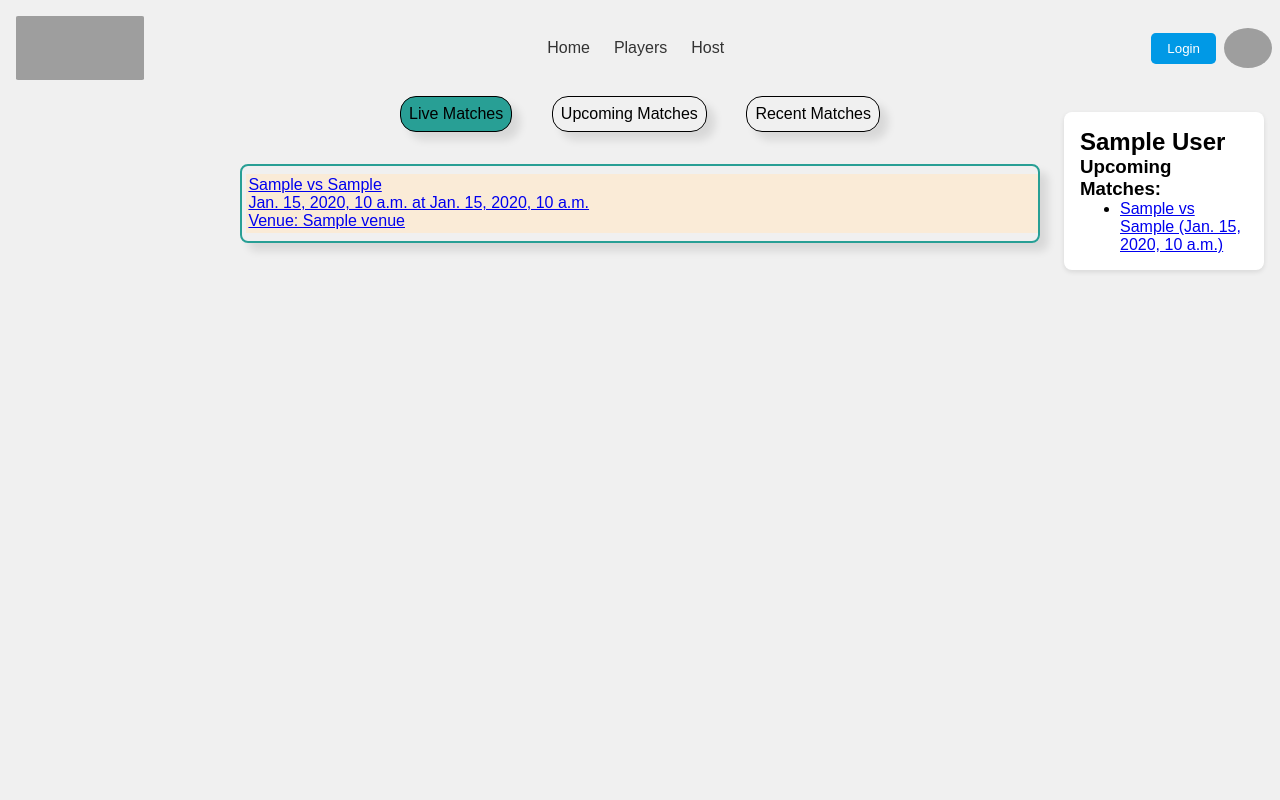
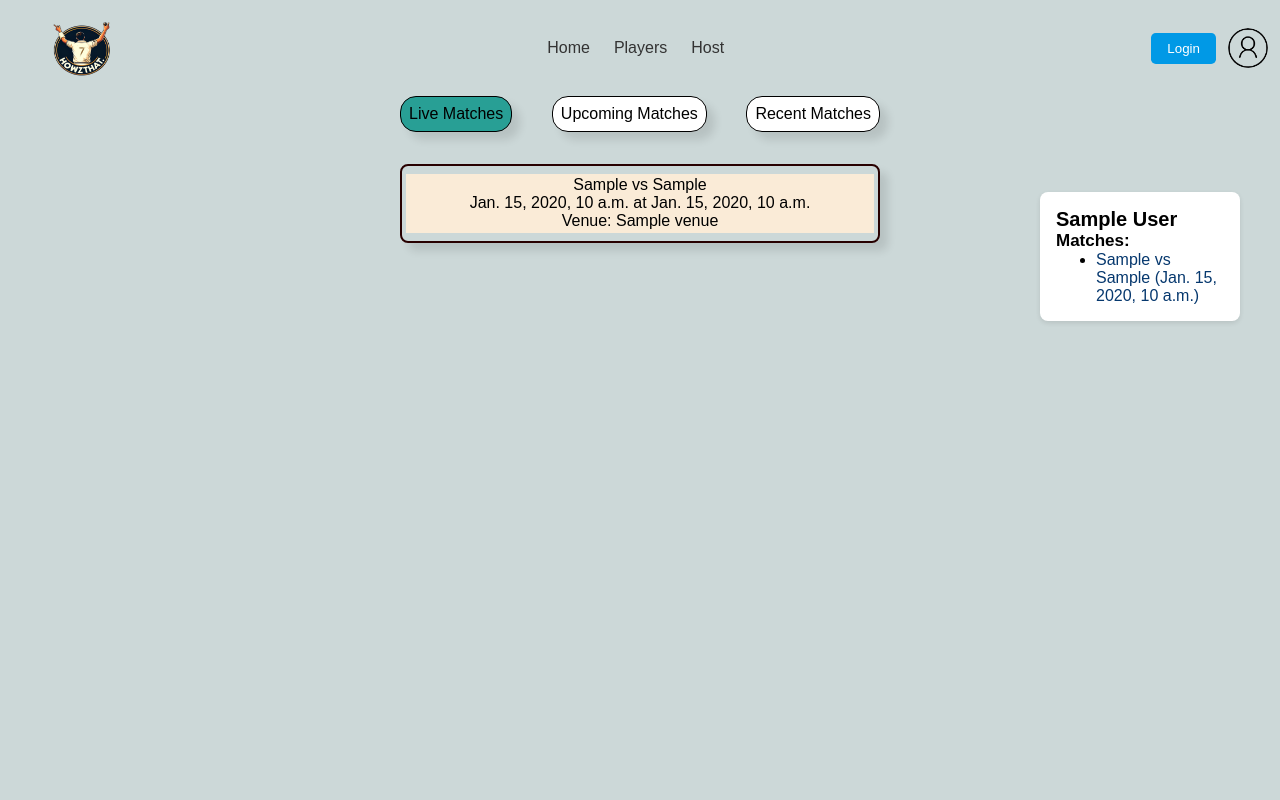
Before and after one commit to prax2712/Cricket-app, a Django app: template liveHost/app/templates/home.html in a window 1280 px wide. Run offline with Django 5.2, Linux system fonts and the light colour scheme; the template is opened without the code that fills it: most values are stand-ins (such as "Sample title", 1, 10 or a date in 2020); grey boxes are pictures that could not be loaded.

Commit message:
Completed

```diff
--- a/liveHost/app/consumers.py
+++ b/liveHost/app/consumers.py
@@ -598,9 +598,9 @@ class MatchView(WebsocketConsumer):
             'first_batting': match.first_batting,
             'toss_winner': match.toss_winner,
             'maximum_overs': match.maximum_overs,
+            'match_status': match.status,
             'innings_no': innings1.innings_no,
-            'innings1_score_num': match.innings1_score,
-            'innings2_score_num': match.innings2_score,
+            'innings1_score_num': innings1.runs_scored,
             'innings1_overs_num': match.innings1_overs,
             'innings2_overs_num': match.innings2_overs,
             'innings1_score': "Score: " + str(match.innings1_score) + "/" + str(match.innings1_wickets) + " (" + str(str(int(match.innings1_overs/6)) + "." + str(match.innings1_overs%6)) + ")",
--- a/liveHost/app/templates/home.html
+++ b/liveHost/app/templates/home.html
@@ -37,11 +37,11 @@
       </div>
     <div id="profile-info">
       {% if player %}
-        <h2>{{ player.first_name }} {{ player.last_name }}</h2>
-        <h3>Upcoming Matches:</h3>
+        <h2 id="profile-title">{{ player.first_name }} {{ player.last_name }}</h2>
+        <h3 style="font-size:17px;">Matches:</h3>
         <ul>
         {% for match in upcoming_matches_host %}
-        <li><a href="{% url 'toss' match.match_id %}">{{ match.team1 }} vs {{ match.team2 }} ({{ match.match_date }})</a></li>
+        <li><a href="{% url 'toss' match.match_id %}" class="matches_list">{{ match.team1 }} vs {{ match.team2 }} ({{ match.match_date }})</a></li>
         {% endfor %}
         </ul>
       {% endif %}
@@ -60,18 +60,18 @@
         </div>
         <div class="tab-content" id="tab-content-upcoming">
           {% for match in upcoming_matches %}
-            <a href="/liveView/{{ match.match_id }}" class="match_link">
-              <div class="info">
-                <p class="details">{{match.team1}} vs {{match.team2}}</p>
-                <p class="details">{{match.match_date}} at {{match.match_time}}</p>
-                <p class="details">Venue: {{match.venue}}</p>
+            <div>
+              <div class="info-upcoming">
+                <p class="details-up">{{match.team1}} vs {{match.team2}}</p>
+                <p class="details-up">{{match.match_date}} at {{match.match_time}}</p>
+                <p class="details-up">Venue: {{match.venue}}</p>
               </div>
-            </a>
+            </div>
           {% endfor %}
         </div>
         <div class="tab-content" id="tab-content-recent">
           {% for match in recent_matches %}
-            <a href="/liveView/{{ match.match_id }}" class="match_link">
+            <a href="/match_summary/{{ match.match_id }}" class="match_link">
               <div class="info">
                 <p class="details">{{match.team1}} vs {{match.team2}}</p>
                 <p class="details">{{match.match_date}} at {{match.match_time}}</p>
--- a/liveHost/app/templates/liveView.html
+++ b/liveHost/app/templates/liveView.html
@@ -8,6 +8,7 @@
     <link rel="stylesheet" href="{% static 'liveView.css' %}" />
   </head>
   <body>
+    <div class="scorecard1">
     <div class="scorecard">
       <div class="teams">
         <div class="team team-1"><span id="team1"></span></div>
@@ -42,6 +43,8 @@
           <span class="bowler-overs" id="bowler-overs">Overs:0.0</span>
         </div>
       </div>
+      <div id="need"></div>
+      <div> <br></div>
       <div>Curr Run Rate: <span id="curr-run-rate"></span></div>
       <div> <br></div>
       <div>Req Run Rate: <span id="req-run-rate">-</span></div>
@@ -70,6 +73,7 @@
       <div class="inn2-batting-container"></div>
       <div class="inn2-bowling-container"></div>
     </div>
+    </div>
     {{ match_id|json_script:"match-id" }}
     <script src="{% static 'liveView.js' %}"></script>
   </body>
--- a/liveHost/liveHost/settings.py
+++ b/liveHost/liveHost/settings.py
@@ -82,11 +82,11 @@ ASGI_APPLICATION = 'liveHost.asgi.application'
 DATABASES = {
     'default': {
         'ENGINE': 'django.db.backends.mysql',
-        'NAME': 'sample',
+        'NAME': 'howzthat',
         'HOST':'127.0.0.1',
         'PORT':'3306',
         'USER':'root',
-        'PASSWORD':'Database@123',
+        'PASSWORD':'Sohail@2004',
     }
 }
 
--- a/liveHost/static/home.css
+++ b/liveHost/static/home.css
@@ -6,7 +6,7 @@
 
 body {
   font-family: Arial, Helvetica, sans-serif;
-    background-color: #f0f0f0;
+  background-color: rgb(204, 216, 216);
 }
 
 .head {
@@ -25,7 +25,7 @@
   left: 0;
   right: 0;
   z-index: 10;
-    background-color: #f0f0f0;
+  background-color: rgb(204, 216, 216);
 }
 .navbar1 {
   display: flex;
@@ -74,7 +74,7 @@
 }
 
 .nav-links a:hover {
-    color: #4682b4;
+  color: #0d65a8;
 }
 
 .nav-buttons {
@@ -119,15 +119,24 @@
   margin-left: 1.5rem;
   margin-right: 1.5rem;
 }
-
+#profile-title {
+  font-size: 20px;
+}
+.matches_list {
+  text-decoration: none;
+  color:#06386e;
+}
+.matches_list:hover{
+  color:#2e87e5;
+}
 #title {
   display: flex;
   justify-content: space-between;
   width: 30rem; /* Adjust width for smaller screens */
-
 }
 
 .title-content {
+  background-color: rgb(255, 255, 255);
   text-align: center;
   padding: 0.5rem;
   border-radius: 1rem;
@@ -135,9 +144,8 @@
   cursor: pointer;
   box-shadow: 0.5rem 0.5rem 0.5rem rgba(0, 0, 0, 0.1);
 }
-  #top-outer
-  {
-    display:flex;
+#top-outer {
+  display: flex;
   align-items: space-around;
 }
 .tab-content {
@@ -145,98 +153,122 @@
   top: 0.5rem;
   margin-top: 1.5rem;
   display: none;
-    width: 50rem; /* Adjust width for smaller screens */
-    border: 0.15rem solid rgb(40, 159, 149);
+  width: 30rem; /* Adjust width for smaller screens */
+  border: 0.15rem solid rgb(40,0,0);
   border-radius: 0.5rem;
   padding-left: 0.25rem;
+  padding-right: 0.25rem;
   box-shadow: 0.5rem 0.5rem 0.5rem rgba(0, 0, 0, 0.1);
 }
 
 #live {
   background-color: rgb(40, 159, 149);
 }
-
+.match_link {
+  text-decoration: none;
+  color: black;
+}
 #tab-content-live {
   display: block;
 }
 
 .info {
+  display: flex;
+  background-color: rgb(249, 247, 247);
+  flex-direction: column;
   height: auto;
-    width:auto;
+  width: auto;
   padding: 0.15rem;
   margin: 0.5rem auto;
-    background-color: antiquewhite;
+}
+.details {
+  text-align: center;
+}
+.info-upcoming {
+  display: flex;
+  background-color: rgb(249, 247, 247);
+  flex-direction: column;
+  height: auto;
+  width: auto;
+  padding: 0.15rem;
+  margin: 0.5rem auto;
+}
+.details-up {
+  text-align: center;
+}
+#content {
+  animation: slide-in 1s ease-in-out forwards;
+}
+
+@keyframes slide-in {
+  from {
+    opacity: 0;
+    transform: translateY(100%);  /* Adjust for desired slide distance */
+  }
+  to {
+    opacity: 1;
+    transform: translateY(0);
+  }
 }
 
 .info:hover {
-    background-color: #b8956b;
+  background-color: rgb(130, 180, 180);
 }
 
 /* Responsive Styles */
 
-  @media screen and (max-width:775px)
-  {
-    .navbar{
-      flex-direction:column;
+@media screen and (max-width: 775px) {
+  .navbar {
+    flex-direction: column;
   }
-    .navbar1{
-      flex-direction:column;
+  .navbar1 {
+    flex-direction: column;
   }
-    #title
-    {
+  #title {
+    flex-direction: row;
+    align-items: flex-start;
+    justify-content: center;
+    margin: auto;
+    margin-top: 60px;
+    padding: 0px;
+  }
+  .title-content {
+    position: relative;
+    left: 0rem;
+    width: 10rem;
+  }
+  .tab-content {
+    /*  //margin:auto; */
+    width: 98%;
+    flex: 1;
+    padding: 0px;
 
-      flex-direction:row;
-      align-items:flex-start;
-     justify-content:center;
-      margin:auto;
-      margin-top:60px;
-      padding:0px;
+    align-self: center;
+    justify-content: center;
+  }
+  .info {
+    display: flex;
+    justify-content: center;
+    width: auto;
+    font-size: 20px;
+    height: auto;
+  }
+}
+@media screen and (max-width: 441px) {
+  .tab-content {
+    /*  //margin:auto; */
+    width: 300px;
+    flex: 1;
+    padding: 0px;
 
-
-
-    }
-    .title-content
-    {
-      position:relative;
-      left:0rem;
-      width:10rem;
-    }
-    .tab-content
-    {
-     /*  //margin:auto; */
-      width:98%;
-      flex:1;
-      padding:0px;
-
-      align-self:center;
-      justify-content:center;
-    }
-    .info{
-      display:flex;
-      justify-content:center;
-      width:auto;
-      font-size:20px;
-      height:auto;
-      }
-
-  }
-  @media screen and (max-width:441px)
-  {
-    .tab-content
-    {
-     /*  //margin:auto; */
-      width:300px;
-      flex:1;
-      padding:0px;
-
-      align-self:flex-start;
+    align-self: flex-start;
   }
 }
 #profile-info {
-    position: fixed;  /* Position fixed to stay in place on scroll */
-    top: 7rem;        /* Adjust top position as needed */
-    right: 1rem;      /* Space from right edge */
-    width: 200px;     /* Adjust width as needed */
+  position: fixed; /* Position fixed to stay in place on scroll */
+  top: 7rem; /* Adjust top position as needed */
+  right: 1rem; /* Space from right edge */
+  width: 200px; /* Adjust width as needed */
   background-color: #fff;
   padding: 1rem;
   border-radius: 0.5rem;
--- a/liveHost/static/hosting.css
+++ b/liveHost/static/hosting.css
@@ -31,7 +31,6 @@
     border-radius:0.625rem;
     box-shadow: 0.3125rem 0.3125rem 6.25rem rgba(0, 0, 0, 0.3);
 
-
 }
 #outermost
 {
```
Also changed, not shown: liveHost/static/liveView.css (+13 -0 lines), liveHost/static/liveView.js (+10 -5 lines), liveHost/static/Logo.png (added), liveHost/static/profile.png (added). Lines whose indentation alone changed are shown as unchanged.
